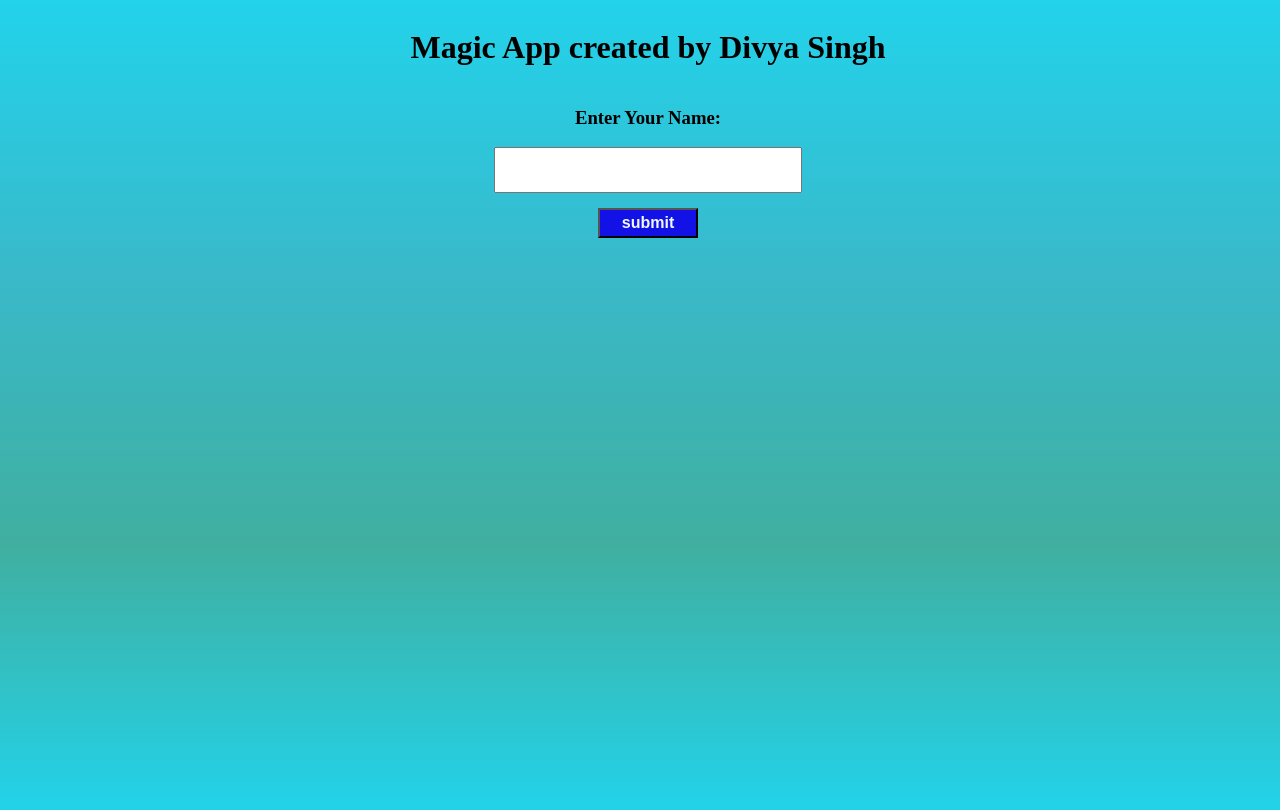
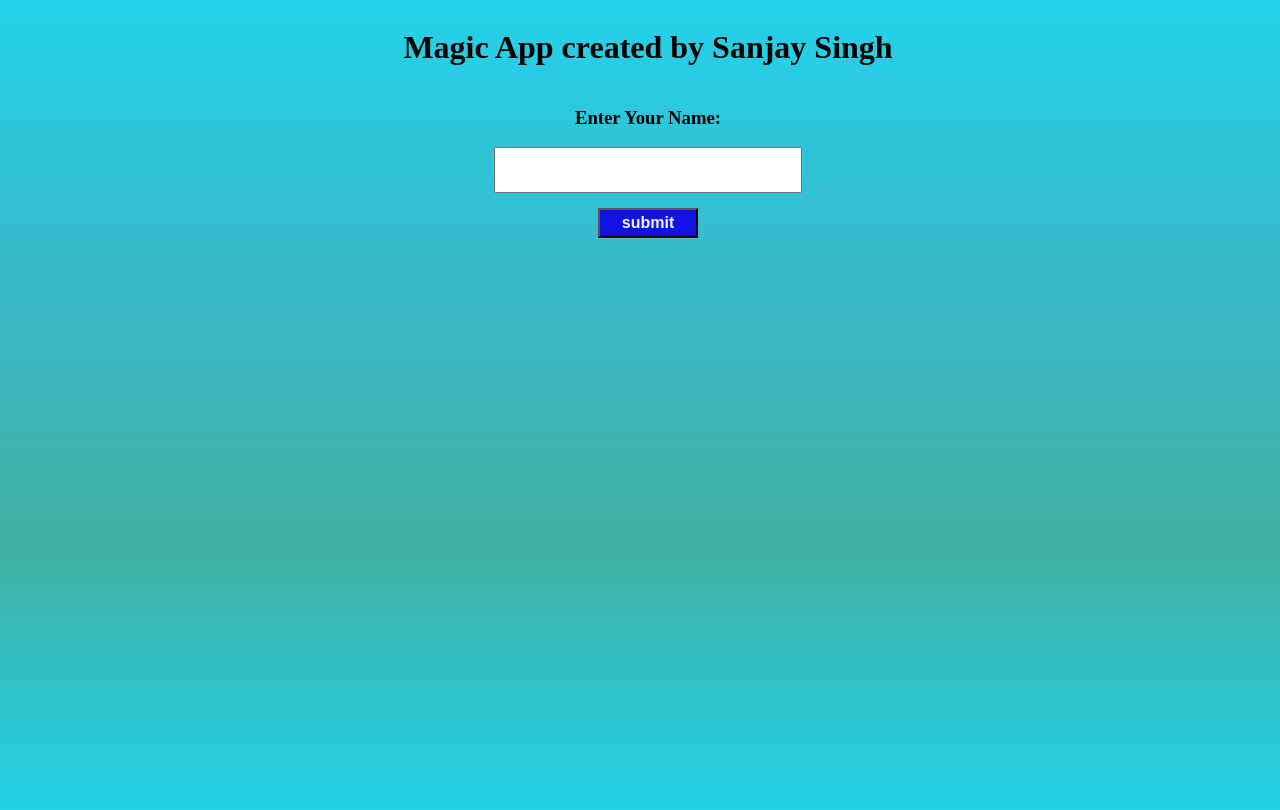
Before and after one commit to sanjay892000/magic_app, a plain HTML site: page index.html in a window 1280 px wide. Drawn offline with Linux system fonts and the light colour scheme.

Commit message:
index.html

```diff
--- a/index.html
+++ b/index.html
@@ -60,7 +60,7 @@
     <div class="container">
         <div>
             <h1>
-                Magic App created by Divya Singh
+                Magic App created by Sanjay Singh
             </h1>
         </div>
         <div class="enterName">
```
